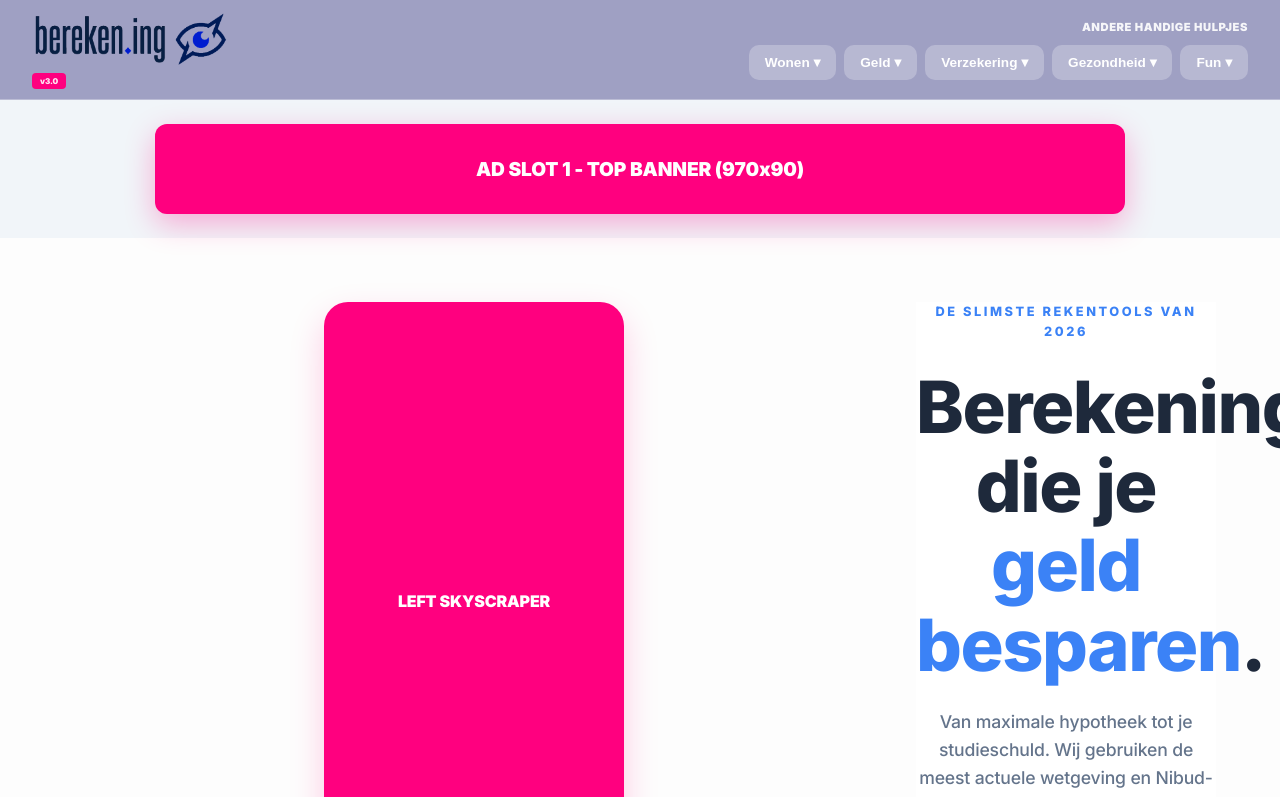
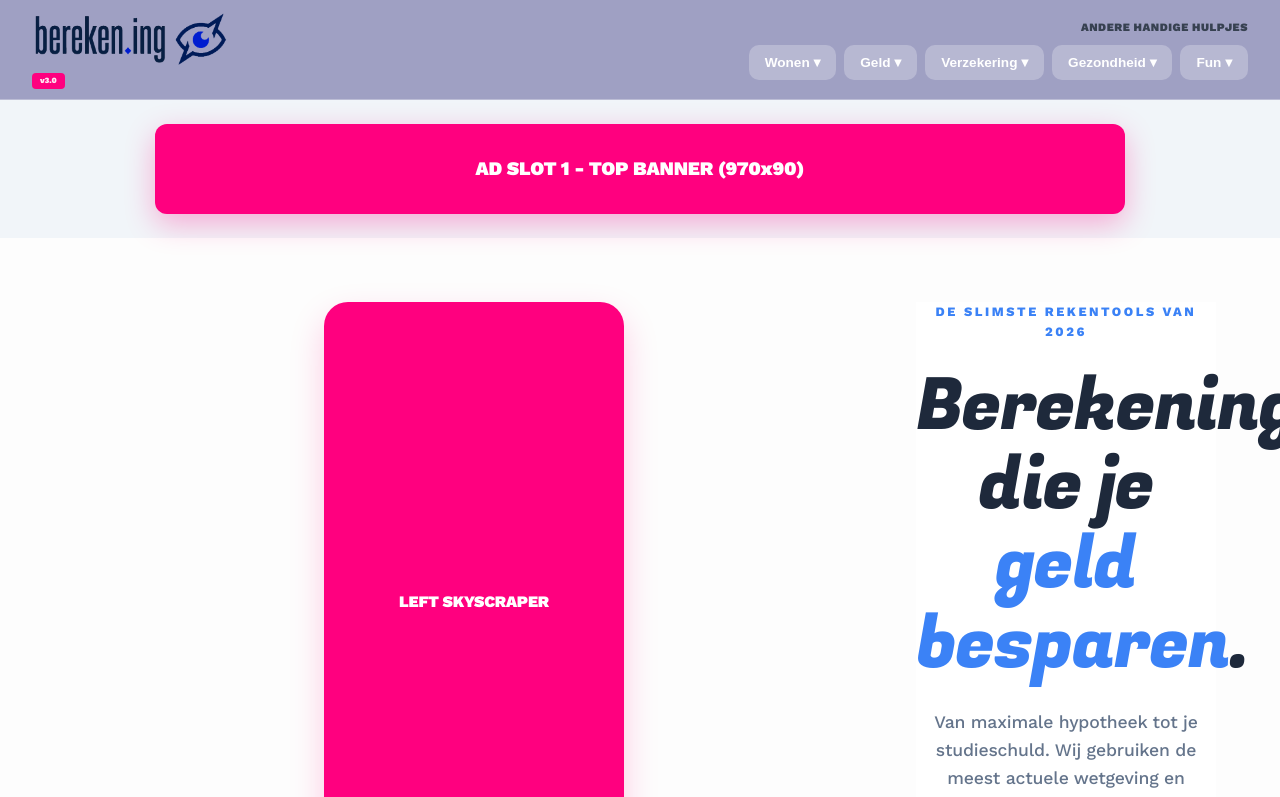
Before and after one commit to sirklaas/bereken.ing, a Next.js app: page / in a window 1280 px wide. Shown: the top 797 px of the page. Built offline with nearby package versions, Linux system fonts and the light colour scheme.

Commit message:
Restore original fonts and improve header dropdowns

```diff
--- a/src/app/globals.css
+++ b/src/app/globals.css
@@ -21,8 +21,8 @@
   --gap: clamp(1rem, 3vw, 2rem);
   --max-width: 1440px;
 
-  /* Typography choice: Inter (SaaS King) + Fugaz One (Brand) */
-  --font-main: 'Inter', -apple-system, BlinkMacSystemFont, sans-serif;
+  /* Typography choice: Fugaz One (Brand) + Work Sans (Body/SaaS) */
+  --font-main: var(--font-work-sans), -apple-system, BlinkMacSystemFont, sans-serif;
   --font-heading: var(--font-fugaz), var(--font-main);
 
   --transition: all 0.25s cubic-bezier(0.4, 0, 0.2, 1);
@@ -46,9 +46,9 @@ body {
 
 /* --- PRISTINE TYPOGRAPHY --- */
 h1 {
-  font-family: var(--font-main); /* Switching to Inter for that sleek SaaS look */
+  font-family: var(--font-heading);
   font-size: clamp(2.5rem, 8vw, 4.5rem);
-  font-weight: 800;
+  font-weight: 400; /* Fugaz One only has weight 400 */
   letter-spacing: -0.04em;
   line-height: 1.05;
   color: var(--heading-color);
@@ -56,6 +56,7 @@ h1 {
 }
 
 h2 {
+  font-family: var(--font-main);
   font-size: clamp(1.5rem, 4vw, 2rem);
   font-weight: 700;
   letter-spacing: -0.03em;
@@ -64,6 +65,7 @@ h2 {
 }
 
 h3 {
+  font-family: var(--font-main);
   font-size: 0.85rem;
   font-weight: 700;
   text-transform: uppercase;
--- a/src/app/layout.tsx
+++ b/src/app/layout.tsx
@@ -1,5 +1,5 @@
 import type { Metadata } from "next";
-import { Fugaz_One, Inter } from "next/font/google";
+import { Fugaz_One, Inter, Work_Sans } from "next/font/google";
 import "./globals.css";
 import Header from "@/components/Header";
 import Footer from "@/components/Footer";
@@ -7,6 +7,7 @@ import Script from "next/script";
 import { AFFILIATE_CONFIG } from "@/config/affiliateConfig";
 
 const fugazOne = Fugaz_One({ weight: "400", subsets: ["latin"], variable: "--font-fugaz" });
+const workSans = Work_Sans({ subsets: ["latin"], variable: "--font-work-sans" });
 const inter = Inter({ subsets: ["latin"], variable: "--font-inter" });
 
 export const metadata: Metadata = {
@@ -20,7 +21,7 @@ export default function RootLayout({
   children: React.ReactNode;
 }>) {
   return (
-    <html lang="nl" className={`${fugazOne.variable} ${inter.variable}`}>
+    <html lang="nl" className={`${fugazOne.variable} ${workSans.variable} ${inter.variable}`}>
       <head>
         {/* Google AdSense Auto Ads */}
         <Script
--- a/src/components/Header.tsx
+++ b/src/components/Header.tsx
@@ -57,11 +57,24 @@ const CATEGORIES = [
 export default function Header() {
   const [openDropdown, setOpenDropdown] = useState<string | null>(null);
   const [isMobileMenuOpen, setIsMobileMenuOpen] = useState(false);
+  const [leaveTimeout, setLeaveTimeout] = useState<NodeJS.Timeout | null>(null);
 
   // Close mobile menu on route change
   useEffect(() => {
     setIsMobileMenuOpen(false);
   }, []);
+
+  const handleMouseEnter = (name: string) => {
+    if (leaveTimeout) clearTimeout(leaveTimeout);
+    setOpenDropdown(name);
+  };
+
+  const handleMouseLeave = () => {
+    const timeout = setTimeout(() => {
+      setOpenDropdown(null);
+    }, 150); // Small delay to allow moving mouse to the dropdown
+    setLeaveTimeout(timeout);
+  };
 
   return (
     <header style={{
@@ -101,14 +114,14 @@ export default function Header() {
 
         {/* Right: Desktop Navigation */}
         <nav className="desktop-nav" style={{ display: "flex", flexDirection: "column", alignItems: "flex-end", gap: "0.5rem" }}>
-          <span style={{ color: "rgba(255,255,255,0.9)", fontSize: "0.7rem", fontWeight: 900, letterSpacing: "0.05em" }}>ANDERE HANDIGE HULPJES</span>
+          <span style={{ color: "#374151", fontSize: "0.7rem", fontWeight: 900, letterSpacing: "0.05em" }}>ANDERE HANDIGE HULPJES</span>
 
           <div style={{ display: "flex", gap: "0.5rem" }}>
             {CATEGORIES.map((cat) => (
               <div
                 key={cat.name}
-                onMouseEnter={() => setOpenDropdown(cat.name)}
-                onMouseLeave={() => setOpenDropdown(null)}
+                onMouseEnter={() => handleMouseEnter(cat.name)}
+                onMouseLeave={handleMouseLeave}
                 style={{ position: "relative" }}
               >
                 <button style={{
@@ -125,7 +138,10 @@ export default function Header() {
                 </button>
 
                 {openDropdown === cat.name && (
-                  <div style={{
+                  <div
+                    onMouseEnter={() => handleMouseEnter(cat.name)}
+                    onMouseLeave={handleMouseLeave}
+                    style={{
                       position: "absolute",
                       top: "100%",
                       right: 0,
@@ -136,7 +152,8 @@ export default function Header() {
                       padding: "0.8rem",
                       marginTop: "0.5rem",
                       zIndex: 10000
-                  }}>
+                    }}
+                  >
                     {cat.links.map(link => (
                       <Link
                         key={link.href}
```
Lines whose indentation alone changed are shown as unchanged.
